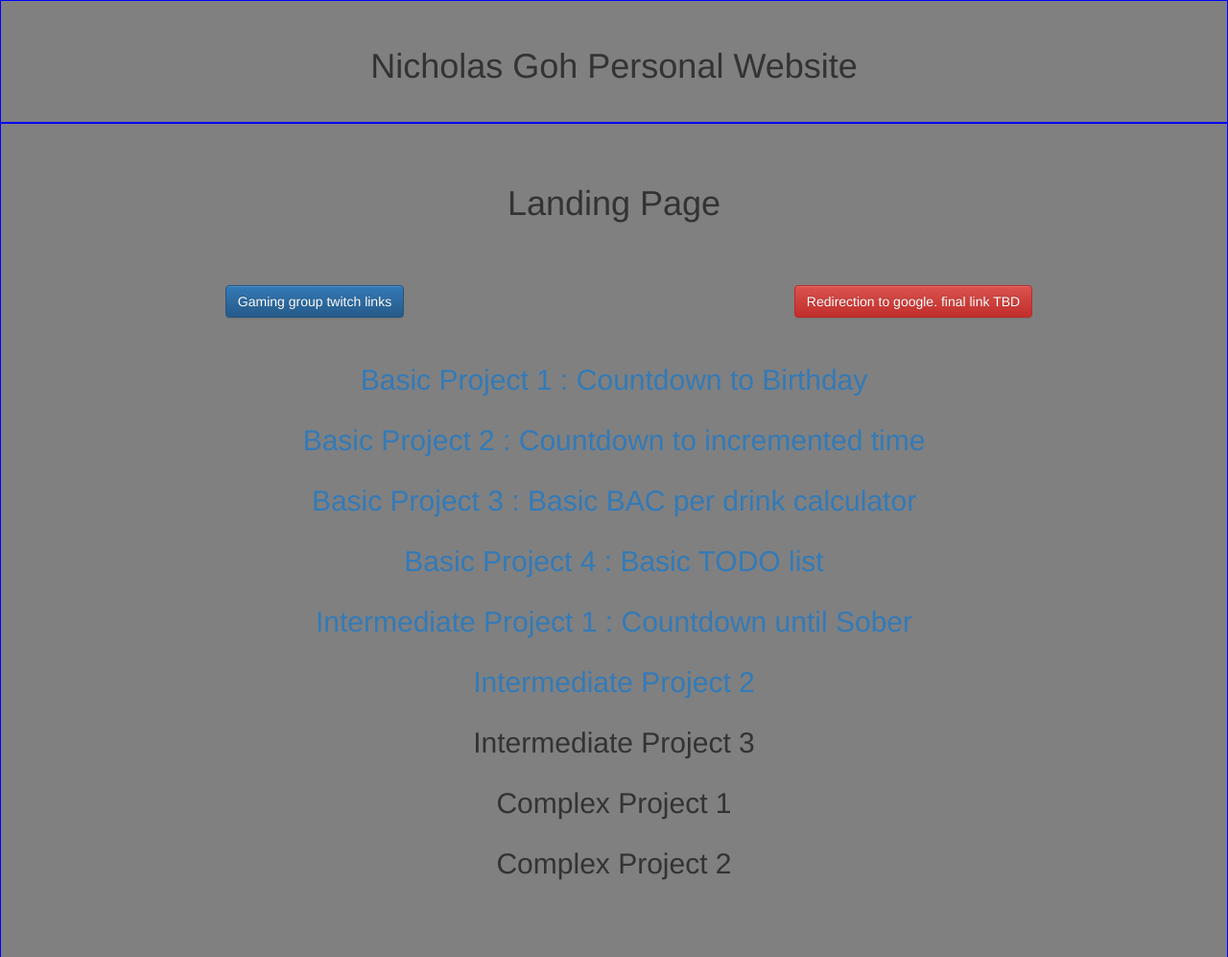
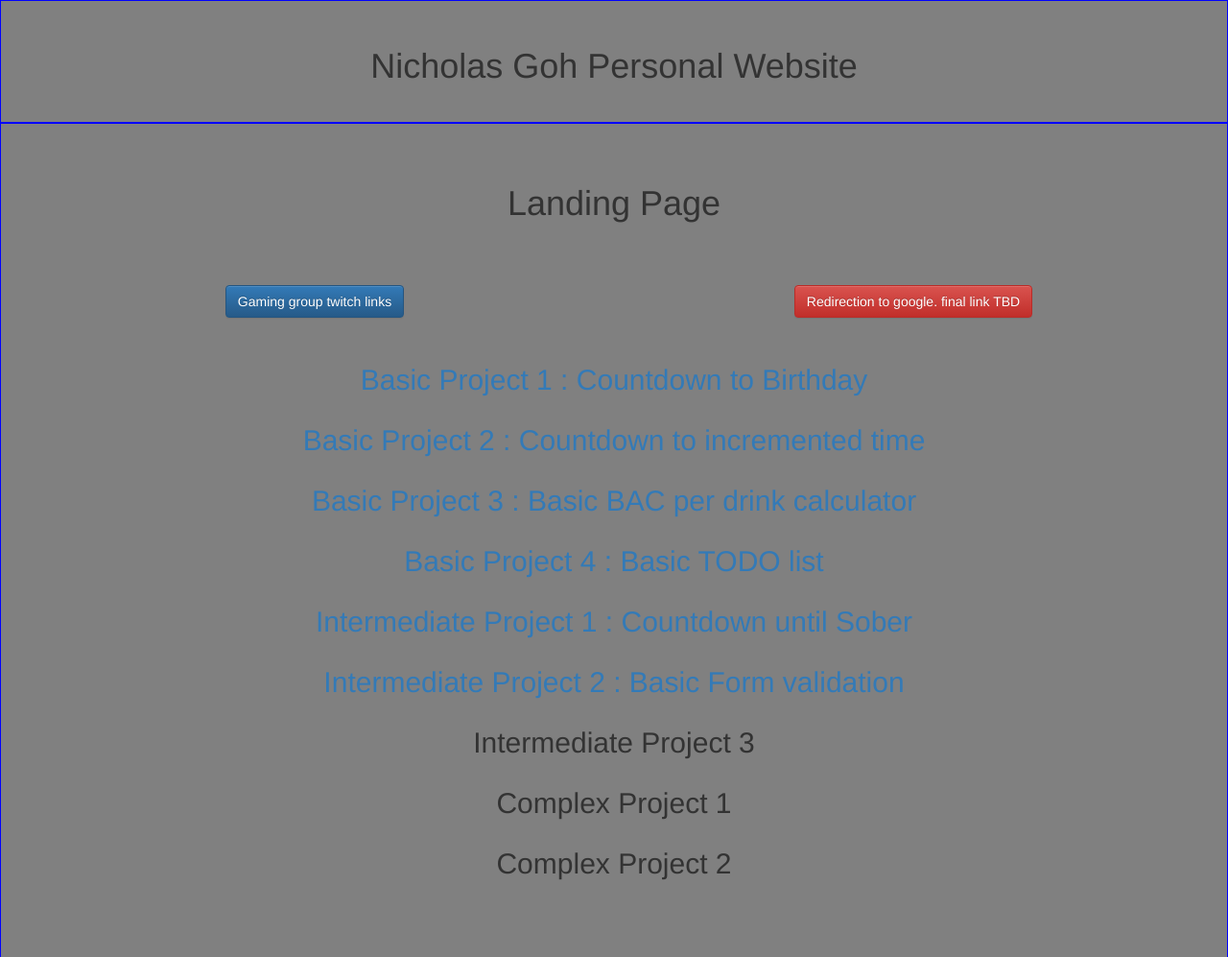
Before and after one commit to kengchuan95/kengchuan95.github.io, a plain HTML site: page index.html in a window 1280 px wide. Shown: the top 997 px of the page at 96% size. Drawn offline with nearby package versions, Linux system fonts and the light colour scheme.

Commit message:
Update index.html

```diff
--- a/index.html
+++ b/index.html
@@ -47,7 +47,7 @@
                <a href="timeTilSober.html"><h2>Intermediate Project 1 : Countdown until Sober</h2></a>
             </div>
             <div class="col-lg-12">
-               <a href="formValidation.html"><h2>Intermediate Project 2</h2></a>
+               <a href="formValidation.html"><h2>Intermediate Project 2 : Basic Form validation</h2></a>
             </div>
             <div class="col-lg-12">
                <h2 href="#">Intermediate Project 3</h2>
```
